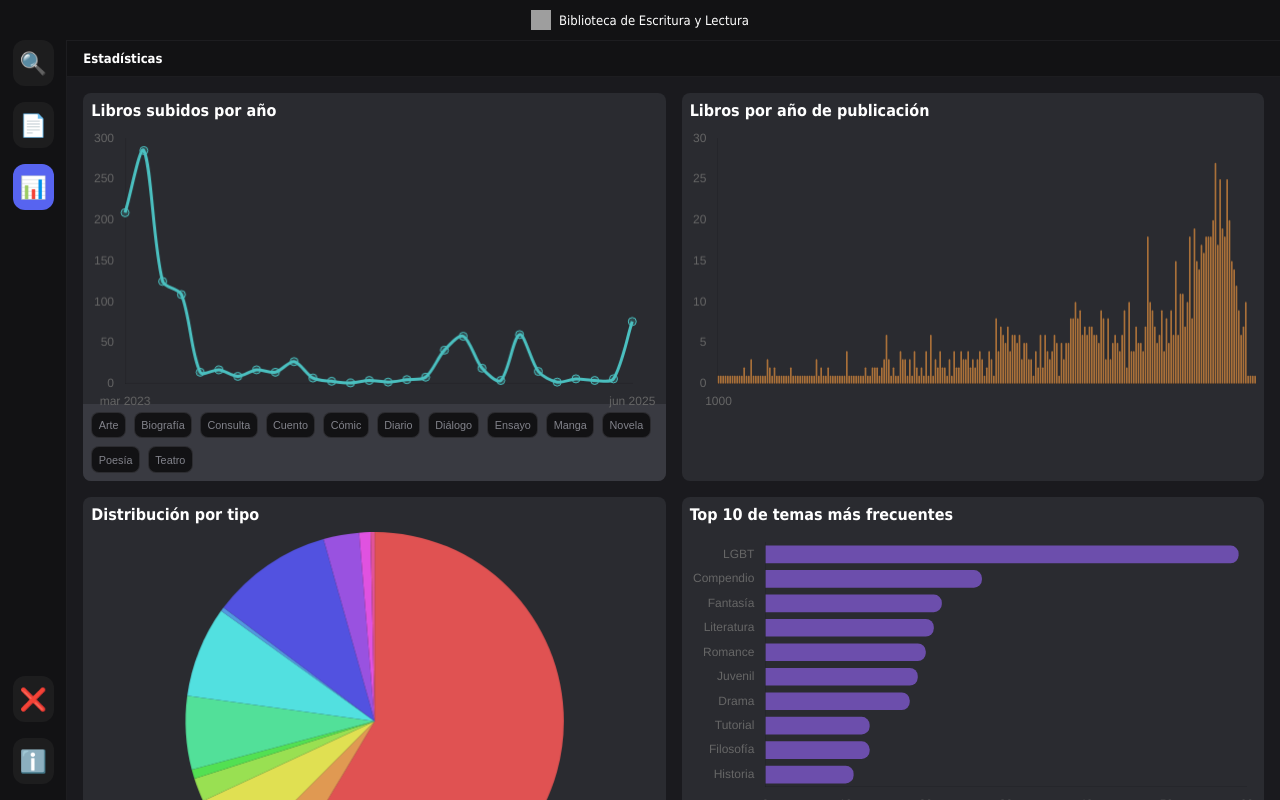
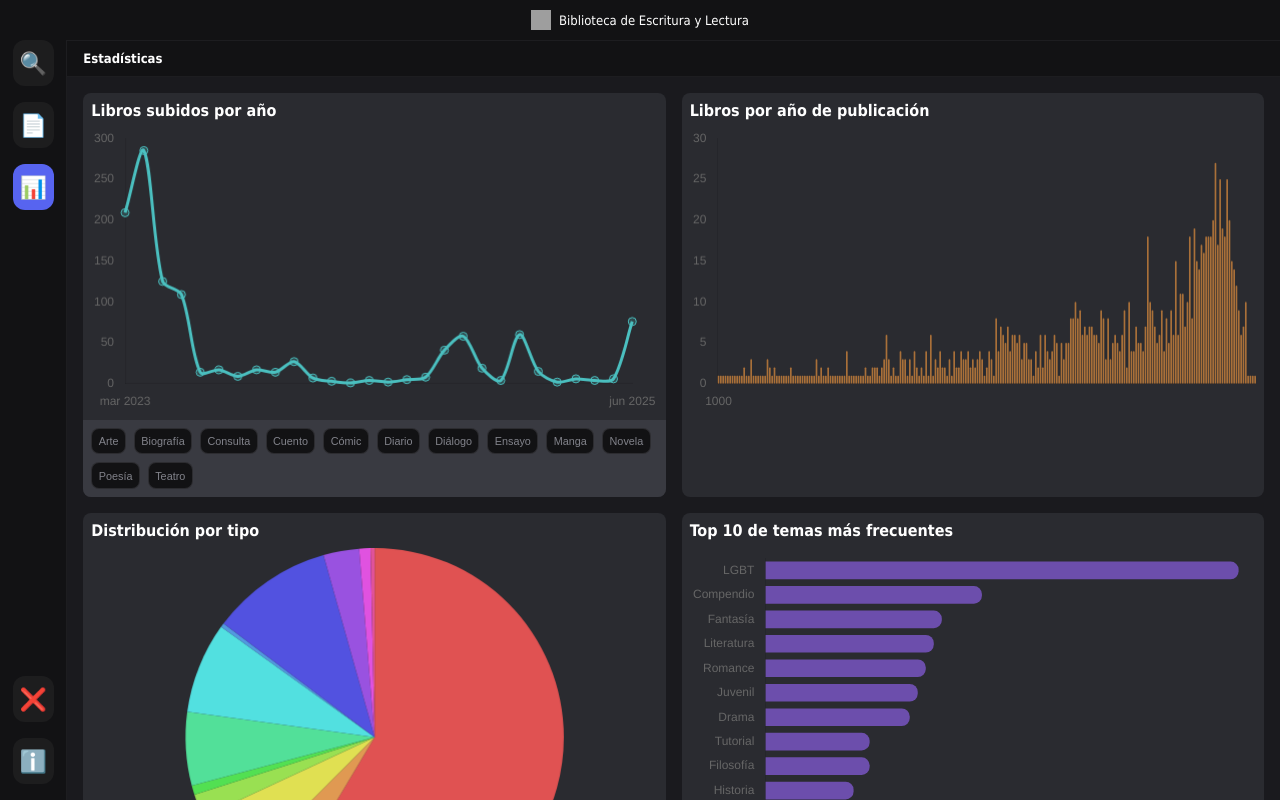
Before and after one commit to EscrituraYLectura/biblioteca, a Next.js app: page /estadisticas in a window 1280 px wide. Built offline with nearby package versions, Linux system fonts and the light colour scheme; grey boxes are pictures that could not be loaded; a web font is replaced by a local one.

Commit message:
Fix graphic options margin

```diff
--- a/styles/global.scss
+++ b/styles/global.scss
@@ -544,7 +544,7 @@ tbody tr {
         }
 
         .grafico-opciones {
-            margin: -0.5rem;
+            margin: 0.5rem -0.5rem -0.5rem;
             padding: 0.5rem;
             background-color: #393a41;
             border-radius: 0 0 8px 8px;
```
